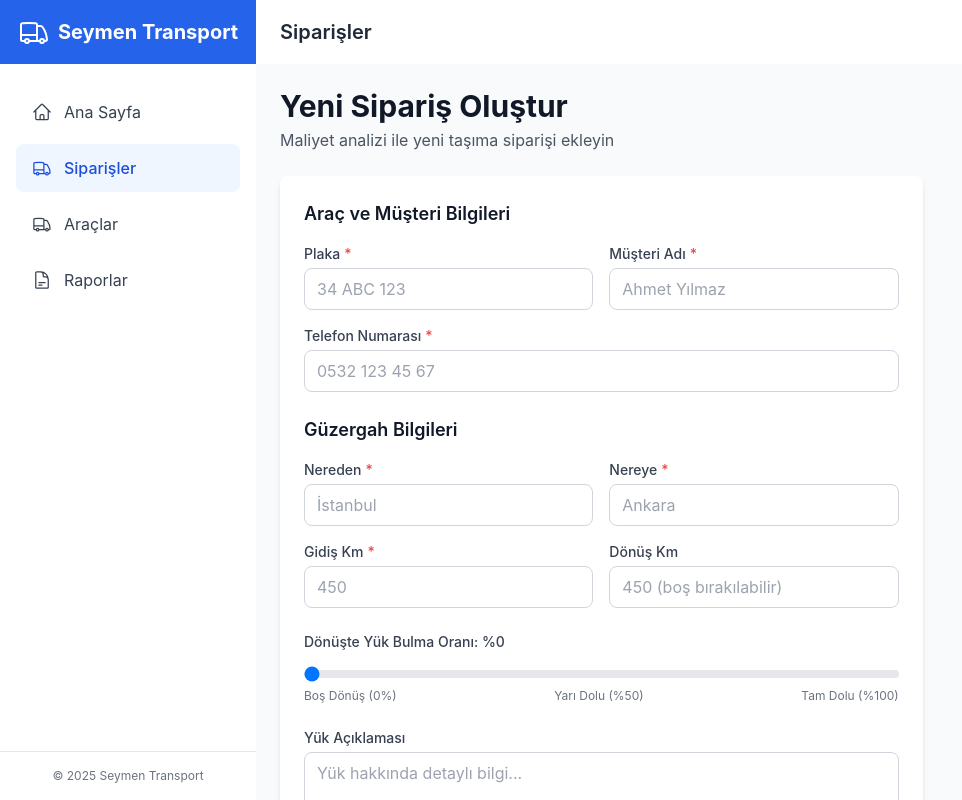
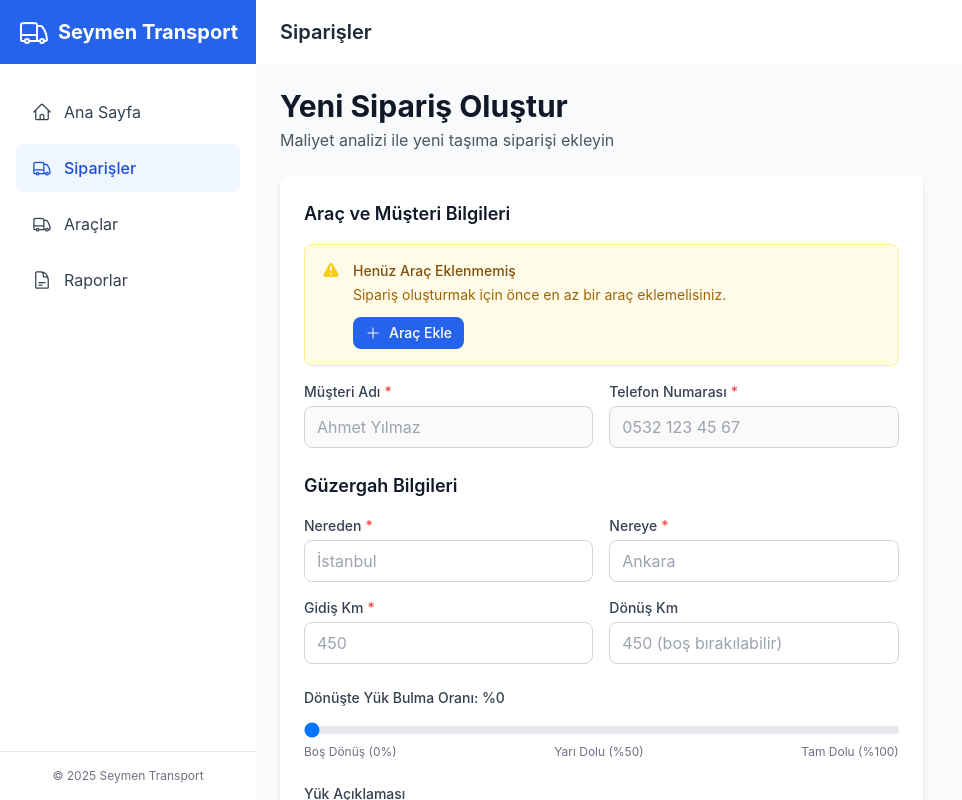
Before and after one commit to meertseker/logistic-comp-order-tracking-system, a React (Vite) app: page /orders/new in a window 1280 px wide. Shown: the whole page, without its empty margins (0-962 px from the left). Built offline with nearby package versions, Linux system fonts and the light colour scheme.

Commit message:
feat: Replace manual plate entry with vehicle dropdown selection and auto cost calculation

```diff
--- a/src/pages/CreateOrderAdvanced.tsx
+++ b/src/pages/CreateOrderAdvanced.tsx
@@ -1,15 +1,19 @@
 import { useState, useEffect } from 'react'
-import { useNavigate } from 'react-router-dom'
+import { useNavigate, Link } from 'react-router-dom'
 import Card from '../components/Card'
 import Button from '../components/Button'
 import Input from '../components/Input'
+import Select from '../components/Select'
 import TextArea from '../components/TextArea'
 import { formatCurrency } from '../utils/formatters'
+import { PlusIcon } from '../components/Icons'
 
 export default function CreateOrderAdvanced() {
   const navigate = useNavigate()
   const [loading, setLoading] = useState(false)
   const [analyzing, setAnalyzing] = useState(false)
+  const [vehicles, setVehicles] = useState<any[]>([])
+  const [loadingVehicles, setLoadingVehicles] = useState(true)
 
   const [formData, setFormData] = useState({
     plaka: '',
@@ -29,20 +33,44 @@
   const [errors, setErrors] = useState<Record<string, string>>({})
 
   useEffect(() => {
-    // İlk yüklemede maliyet breakdown'ını getir
-    loadCostBreakdown()
+    // Araçları yükle
+    loadVehicles()
   }, [])
 
   useEffect(() => {
+    // Araç seçilince maliyet breakdown'ını yükle
+    if (formData.plaka) {
+      loadCostBreakdown()
+    }
+  }, [formData.plaka])
+
+  useEffect(() => {
     // Form değiştiğinde analiz yap
-    if (formData.gidisKm && formData.baslangicFiyati) {
+    if (formData.plaka && formData.gidisKm && formData.baslangicFiyati) {
       analyzeOrder()
     }
   }, [formData.gidisKm, formData.donusKm, formData.returnLoadRate, formData.baslangicFiyati, formData.plaka])
 
+  const loadVehicles = async () => {
+    try {
+      setLoadingVehicles(true)
+      const data = await window.electronAPI.db.getVehicles()
+      setVehicles(data)
+
+      // Eğer tek araç varsa otomatik seç
+      if (data.length === 1) {
+        setFormData(prev => ({ ...prev, plaka: data[0].plaka }))
+      }
+    } catch (error) {
+      console.error('Failed to load vehicles:', error)
+    } finally {
+      setLoadingVehicles(false)
+    }
+  }
+
   const loadCostBreakdown = async () => {
     try {
-      const breakdown = await window.electronAPI.cost.getBreakdown(formData.plaka || '')
+      const breakdown = await window.electronAPI.cost.getBreakdown(formData.plaka)
       setCostBreakdown(breakdown)
     } catch (error) {
       console.error('Failed to load cost breakdown:', error)
@@ -84,7 +112,7 @@
   const validate = (): boolean => {
     const newErrors: Record<string, string> = {}
 
-    if (!formData.plaka.trim()) newErrors.plaka = 'Plaka zorunludur'
+    if (!formData.plaka) newErrors.plaka = 'Araç seçimi zorunludur'
     if (!formData.musteri.trim()) newErrors.musteri = 'Müşteri adı zorunludur'
     if (!formData.telefon.trim()) newErrors.telefon = 'Telefon numarası zorunludur'
     if (!formData.nereden.trim()) newErrors.nereden = 'Nereden bilgisi zorunludur'
@@ -169,16 +197,70 @@
               {/* Araç ve Müşteri Bilgileri */}
               <div>
                 <h3 className="text-lg font-semibold mb-4">Araç ve Müşteri Bilgileri</h3>
+
+                {/* Araç Seçimi */}
+                {loadingVehicles ? (
+                  <div className="text-center py-4">
+                    <p className="text-gray-500">Araçlar yükleniyor...</p>
+                  </div>
+                ) : vehicles.length === 0 ? (
+                  <div className="bg-yellow-50 border border-yellow-200 rounded-lg p-4 mb-4">
+                    <div className="flex items-start">
+                      <div className="flex-shrink-0">
+                        <svg className="h-5 w-5 text-yellow-400" viewBox="0 0 20 20" fill="currentColor">
+                          <path fillRule="evenodd" d="M8.257 3.099c.765-1.36 2.722-1.36 3.486 0l5.58 9.92c.75 1.334-.213 2.98-1.742 2.98H4.42c-1.53 0-2.493-1.646-1.743-2.98l5.58-9.92zM11 13a1 1 0 11-2 0 1 1 0 012 0zm-1-8a1 1 0 00-1 1v3a1 1 0 002 0V6a1 1 0 00-1-1z" clipRule="evenodd" />
+                        </svg>
+                      </div>
+                      <div className="ml-3 flex-1">
+                        <h3 className="text-sm font-medium text-yellow-800">Henüz Araç Eklenmemiş</h3>
+                        <p className="mt-1 text-sm text-yellow-700">
+                          Sipariş oluşturmak için önce en az bir araç eklemelisiniz.
+                        </p>
+                        <div className="mt-3">
+                          <Link to="/vehicles">
+                            <Button size="sm">
+                              <PlusIcon className="w-4 h-4 mr-2" />
+                              Araç Ekle
+                            </Button>
+                          </Link>
+                        </div>
+                      </div>
+                    </div>
+                  </div>
+                ) : (
+                  <div className="mb-4">
+                    <Select
+                      label="Araç Seçimi"
+                      name="plaka"
+                      value={formData.plaka}
+                      onChange={handleChange}
+                      error={errors.plaka}
+                      required
+                      options={[
+                        { value: '', label: 'Araç Seçiniz...' },
+                        ...vehicles.map(v => ({
+                          value: v.plaka,
+                          label: `${v.plaka} (${formatCurrency(
+                            v.arac_degeri / v.hedef_toplam_km +
+                            v.bakim_maliyet / v.bakim_aralik_km +
+                            v.ek_masraf_per_1000 / 1000 +
+                            v.benzin_per_km +
+                            v.gunluk_ucret / v.gunluk_ort_km
+                          )}/km)`
+                        }))
+                      ]}
+                    />
+                    {formData.plaka && costBreakdown && (
+                      <div className="mt-2 p-3 bg-blue-50 border border-blue-200 rounded-lg">
+                        <p className="text-sm text-blue-800">
+                          <span className="font-semibold">Seçili Araç Maliyeti:</span> {formatCurrency(costBreakdown.toplamMaliyetPerKm)}/km
+                        </p>
+                      </div>
+                    )}
+                  </div>
+                )}
+
                 <div className="grid grid-cols-1 md:grid-cols-2 gap-4">
-                  <Input
-                    label="Plaka"
-                    name="plaka"
-                    value={formData.plaka}
-                    onChange={handleChange}
-                    error={errors.plaka}
-                    placeholder="34 ABC 123"
-                    required
-                  />
                   <Input
                     label="Müşteri Adı"
                     name="musteri"
@@ -187,9 +269,8 @@
                     error={errors.musteri}
                     placeholder="Ahmet Yılmaz"
                     required
+                    disabled={vehicles.length === 0}
                   />
-                </div>
-                <div className="mt-4">
                   <Input
                     label="Telefon Numarası"
                     name="telefon"
@@ -199,6 +280,7 @@
                     error={errors.telefon}
                     placeholder="0532 123 45 67"
                     required
+                    disabled={vehicles.length === 0}
                   />
                 </div>
               </div>
@@ -301,7 +383,10 @@
                 >
                   İptal
                 </Button>
-                <Button type="submit" disabled={loading || analyzing}>
+                <Button
+                  type="submit"
+                  disabled={loading || analyzing || vehicles.length === 0}
+                >
                   {loading ? 'Oluşturuluyor...' : 'Sipariş Oluştur'}
                 </Button>
               </div>
```
